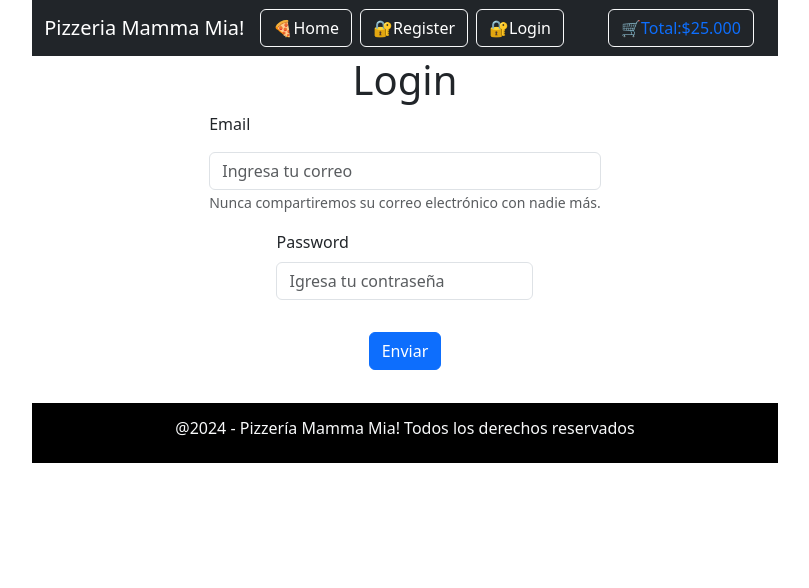
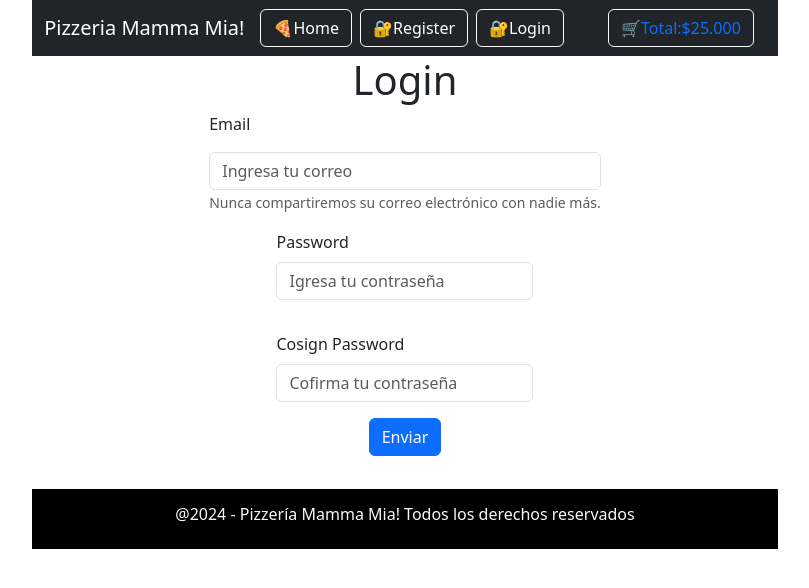
Before and after one commit to JMMB8/Desafio-07-React-Router-II, a React (Vite) app: page / in a window 1280 px wide. Shown: the top 588 px of the page, without its empty margins (235-1044 px from the left). Built offline with nearby package versions, Linux system fonts and the light colour scheme.

Commit message:
segundo commit

```diff
--- a/src/App.jsx
+++ b/src/App.jsx
@@ -14,8 +14,8 @@ function App() {
   return (
     <>
       <Navbar />
-      {/* <RegisterPage />*/}
-       <LoginPage></LoginPage>
+      <RegisterPage />
+      {/*  <LoginPage></LoginPage>*/}
       {/* <Home></Home>*/}
       <Footer />
     </>
```
